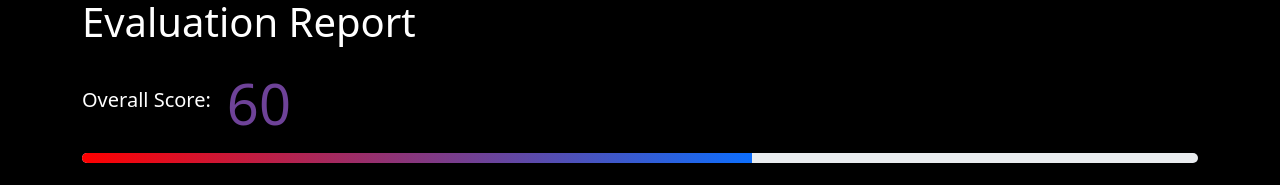
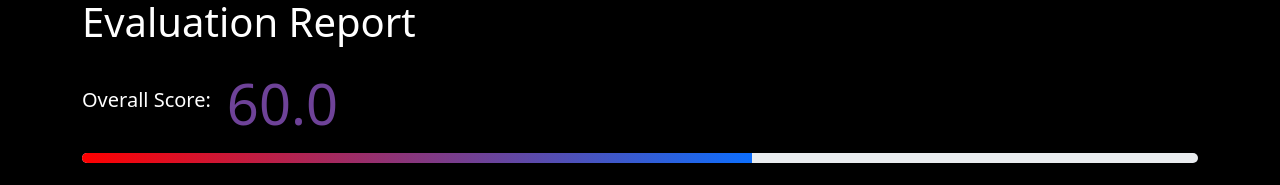
Before and after one commit to jimbucktoo/moonshot-ai, a React (Vite) app: page /report in a window 1280 px wide. Shown: the part 120-305 px from the top of the page. Built offline with nearby package versions, Linux system fonts and the light colour scheme.

Commit message:
critical overall score correction

```diff
--- a/src/components/report.jsx
+++ b/src/components/report.jsx
@@ -49,6 +49,15 @@ export default function EvaluationReport() {
   };
 
   const data = evaluationResponse || defaultData;
+
+  const overallScore =
+    (data.score_criteria1 +
+      data.score_criteria2 +
+      data.score_criteria3 +
+      data.score_criteria4 +
+      data.score_criteria5 +
+      data.score_criteria6) /
+    6;
 
   const criteria = [
     {
@@ -161,9 +170,9 @@ export default function EvaluationReport() {
           </span>
           <span
             className="display-4"
-            style={{ color: getGradientColor(data.overall_score) }}
+            style={{ color: getGradientColor(overallScore) }}
           >
-            {data.overall_score}
+            {overallScore.toFixed(1)}
           </span>
         </div>
         <div className="progress" style={{ height: "10px" }}>
@@ -171,7 +180,7 @@ export default function EvaluationReport() {
             className="progress-bar"
             role="progressbar"
             style={{
-              width: `${data.overall_score}%`,
+              width: `${overallScore}%`,
               background: "linear-gradient(to right, #ff0000, #0d6efd)",
             }}
           />
```
